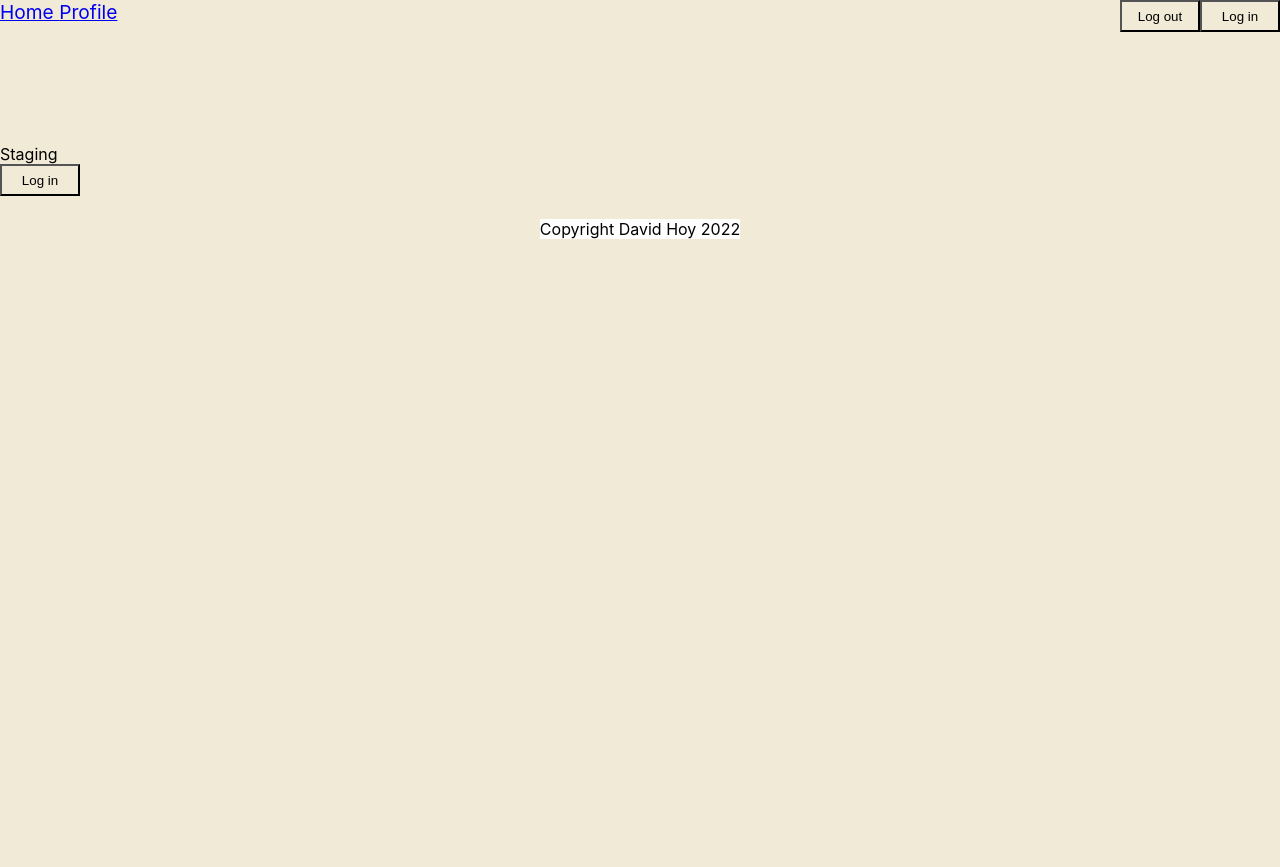
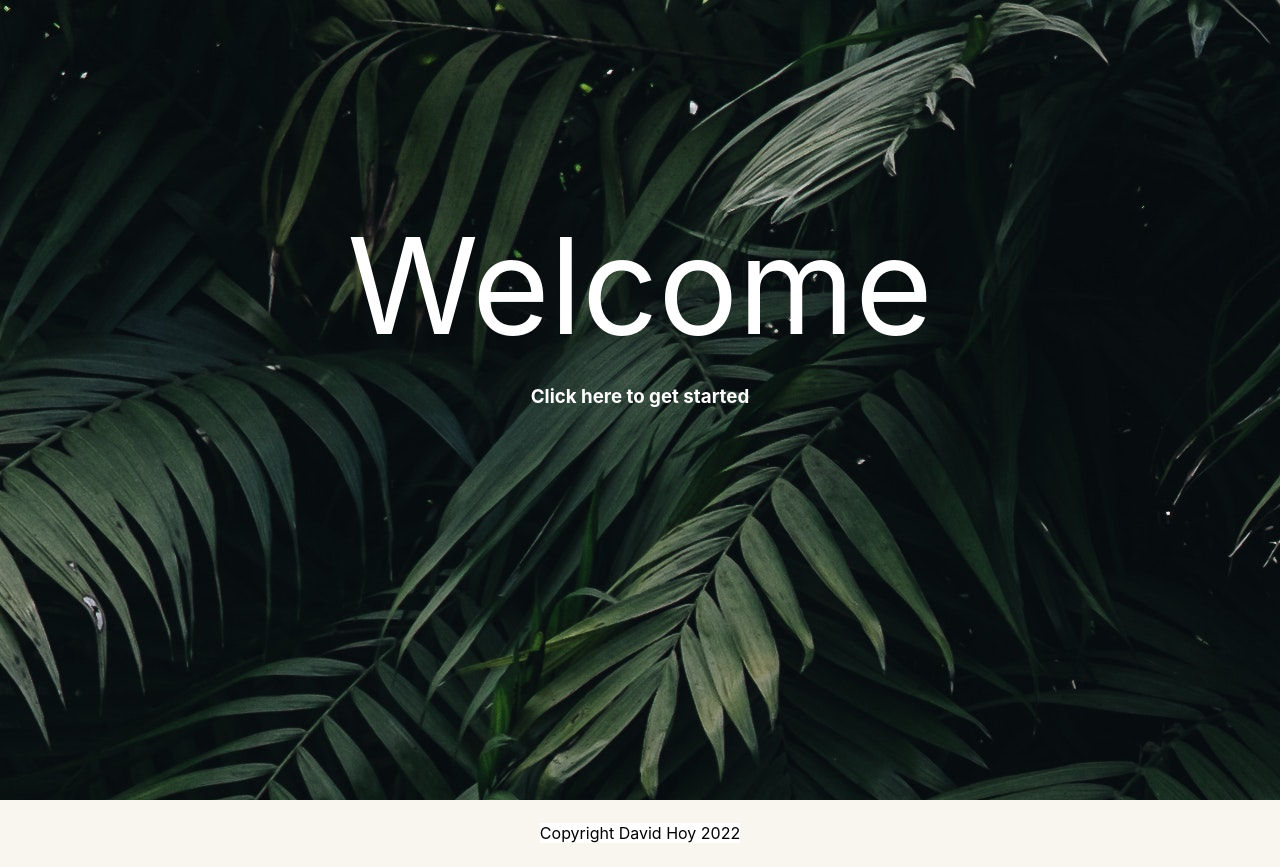
Before and after one commit to davidjhoy/sixbyseven, a React (Create React App) app in the folder client/: page / in a window 1280 px wide. Before the commit the page ends 800 px from the top, so only its background shows below. Built offline with nearby package versions, Linux system fonts and the light colour scheme.

Commit message:
jsonb column and editor change

```diff
--- a/client/src/App.js
+++ b/client/src/App.js
@@ -5,8 +5,9 @@ import Login from './components/Login';
 import Logout from './components/Logout';
 import AuthBtn from './components/AuthBtn';
 import Home from './components/Home';
-import Profile from './components/Profile';
+import Editor from './components/Editor';
 import Staging from './components/Staging';
+import ArticlePage from './components/ArticlePage';
 
 
 
@@ -19,28 +20,13 @@ function App() {
     <>
 
 
-        <div className = "Navbar">
-          <div className='Route-Links'>
-          <NavLink to="/home" className = "Links"> Home </NavLink>
-          <NavLink to="/profile" className = "Links">Profile</NavLink>
-          </div>
-
-          <div className = "Hamburger">
-
-            <Logout />
-            <Login />
-          </div>
-
-
-          {/* <AuthBtn /> */}
-        </div>
 
         <Routes>
 
           <Route path="/" element = {<Staging/>}/>
           <Route path="/home" element = {<Home />}/>
-          <Route path="/profile" element = {<Profile/>}/>
-
+          <Route path="/editor" element = {<Editor/>}/>
+          <Route path="/articlepage" element = {<ArticlePage/>}/>
         </Routes>
 
         <div className='Profile-footer'>
--- /dev/null
+++ b/client/src/components/ArticlePage.js
@@ -0,0 +1,9 @@
+import React from 'react'
+
+const ArticlePage = () => {
+  return (
+    <div>ArticlePage</div>
+  )
+}
+
+export default ArticlePage
--- a/client/src/components/Profile.js
+++ b/client/src/components/Editor.js
@@ -2,10 +2,15 @@ import React from 'react';
 import Tiptap from './TipTap';
 import '../css/profile.css';
 import Logout from './Logout';
+import Navbar from './Navbar';
 
 
-const Profile = () => {
+
+const Editor = () => {
   return (
+    <>
+    <Navbar />
+
     <div className='Profile-container'>
 
 
@@ -19,7 +24,8 @@ const Profile = () => {
 
 
     </div>
+    </>
   )
 }
 
-export default Profile;
+export default Editor;
--- a/client/src/components/Home.js
+++ b/client/src/components/Home.js
@@ -2,11 +2,15 @@ import React from 'react';
 import "../css/home.css";
 import ArticleCard from './ArticleCard';
 import { useAuth0 } from '@auth0/auth0-react';
+import Navbar from './Navbar';
 
 const Home = () => {
   const { isAuthenticated } = useAuth0();
   console.log(isAuthenticated)
   return (
+    <>
+   <Navbar />
+
     <div className='Home-container'>
 
 
@@ -27,6 +31,7 @@ const Home = () => {
 
 
     </div>
+    </>
   )
 }
 
--- /dev/null
+++ b/client/src/components/Navbar.js
@@ -0,0 +1,26 @@
+import React from 'react';
+import { BrowserRouter as Router, Routes, Route, NavLink } from "react-router-dom";
+import Login from './Login';
+import Logout from './Logout';
+
+const Navbar = () => {
+  return (
+    <div className = "Navbar">
+    <div className='Route-Links'>
+    <NavLink to="/home" className = "Links"> Home </NavLink>
+    <NavLink to="/editor" className = "Links">Editor</NavLink>
+    </div>
+
+    <div className = "Hamburger">
+
+      <Logout />
+      <Login />
+    </div>
+
+
+    {/* <AuthBtn /> */}
+  </div>
+  )
+}
+
+export default Navbar
--- a/client/src/components/Staging.js
+++ b/client/src/components/Staging.js
@@ -1,12 +1,26 @@
-import React from 'react'
+import React, {useHistory} from 'react'
 import { useAuth0 } from '@auth0/auth0-react';
 import Login   from './Login';
+import '../css/staging.css'
+
+
+
 const Staging = () => {
     const { isAuthenticated } = useAuth0();
-    console.log(isAuthenticated)
+    const {
+
+      loginWithRedirect
+    } = useAuth0();
   return (
-    <><div>Staging</div>
-    <Login /></>
+
+    <div className='Staging-container'>
+      <div id = "Welcome">Welcome</div>
+      <h3 id = "WelcomeClick" onClick = {loginWithRedirect}>Click here to get started</h3>
+
+
+    </div>
+
+
 
   )
 }
--- a/client/src/css/home.css
+++ b/client/src/css/home.css
@@ -1,5 +1,5 @@
 *{
-    background-color: #F0EAD6;
+    background-color: #F9F6F0;
 }
 
 .Home-sidebar{
@@ -22,7 +22,7 @@
     gap: 3%;
     grid-area: body;
     height:100vh;
-    background-color: #F0EAD6;
+    background-color: #F9F6F0;
 }
 
 
--- /dev/null
+++ b/client/src/css/staging.css
@@ -0,0 +1,36 @@
+.Staging-container {
+    height: 100vh;
+    width: 100vw;
+    background-image: url(../assets/leaves.jpeg);
+    display: flex;
+    flex-direction: column;
+
+    align-items: center;
+}
+
+
+
+
+
+#Welcome {
+    margin-top: 16%;
+    font-size: 100pt;
+    font-weight: 400;
+    background: transparent;
+    color: white;
+}
+
+#WelcomeClick{
+    transition: all .3s ease-in-out;
+    color: white;
+    background-color: transparent;
+}
+
+
+
+
+
+
+#WelcomeClick:hover {
+    transform: scale(1.02);
+}
--- a/client/src/css/tiptap.css
+++ b/client/src/css/tiptap.css
@@ -36,7 +36,7 @@
 
     pre {
       background: #0D0D0D;
-      color: #FFF;
+      color: black;
       font-family: 'JetBrainsMono', monospace;
       padding: 0.75rem 1rem;
       border-radius: 0.5rem;
```
Also changed, not shown: 2 other files (tests, documents, lock files or other folders).
